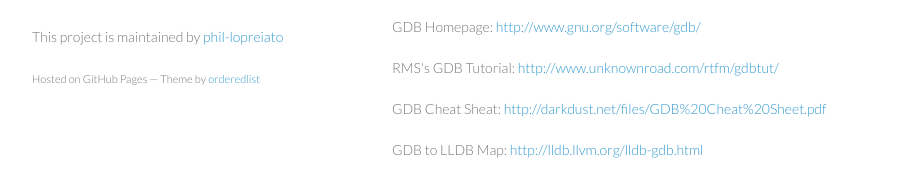
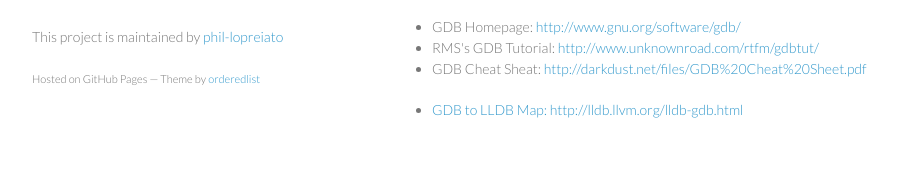
Before and after one commit to phil-lopreiato/gdb-workshop, a plain HTML site: page index.html in a window 1280 px wide. Shown: the part 642-838 px from the top of the page, without its empty margins (178-1101 px from the left). Drawn offline with Linux system fonts and the light colour scheme.

Commit message:
Update index.html

```diff
--- a/index.html
+++ b/index.html
@@ -40,14 +40,12 @@
 
 <h2>
 <a name="useful-links" class="anchor" href="#useful-links"><span class="octicon octicon-link"></span></a>Useful Links</h2>
-
-<p>GDB Homepage: <a href="http://www.gnu.org/software/gdb/">http://www.gnu.org/software/gdb/</a> </p>
-
-<p>RMS's GDB Tutorial: <a href="http://www.unknownroad.com/rtfm/gdbtut/">http://www.unknownroad.com/rtfm/gdbtut/</a> </p>
-
-<p>GDB Cheat Sheat: <a href="http://darkdust.net/files/GDB%20Cheat%20Sheet.pdf">http://darkdust.net/files/GDB%20Cheat%20Sheet.pdf</a></p>
-
-<p>GDB to LLDB Map: <a href="http://lldb.llvm.org/lldb-gdb.html">http://lldb.llvm.org/lldb-gdb.html</a> </p>
+<ul>
+  <li>GDB Homepage: <a href="http://www.gnu.org/software/gdb/">http://www.gnu.org/software/gdb/</a> </li>
+  <li>RMS's GDB Tutorial: <a href="http://www.unknownroad.com/rtfm/gdbtut/">http://www.unknownroad.com/rtfm/gdbtut/</a> </li>
+  <li>GDB Cheat Sheat: <a href="http://darkdust.net/files/GDB%20Cheat%20Sheet.pdf">http://darkdust.net/files/GDB%20Cheat%20Sheet.pdf</li></p>
+  <li>GDB to LLDB Map: <a href="http://lldb.llvm.org/lldb-gdb.html">http://lldb.llvm.org/lldb-gdb.html</a> </li>
+</ul>
       </section>
       <footer>
         <p>This project is maintained by <a href="https://github.com/phil-lopreiato">phil-lopreiato</a></p>
```
